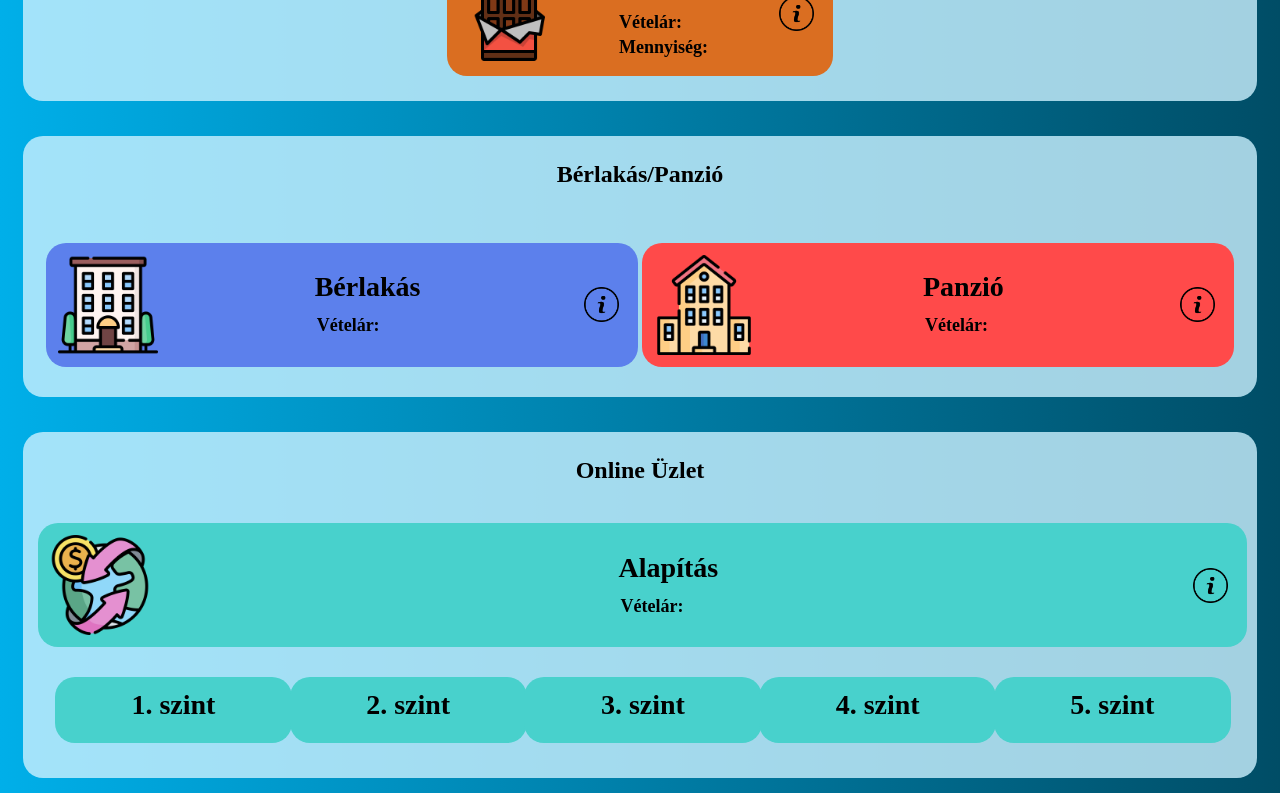
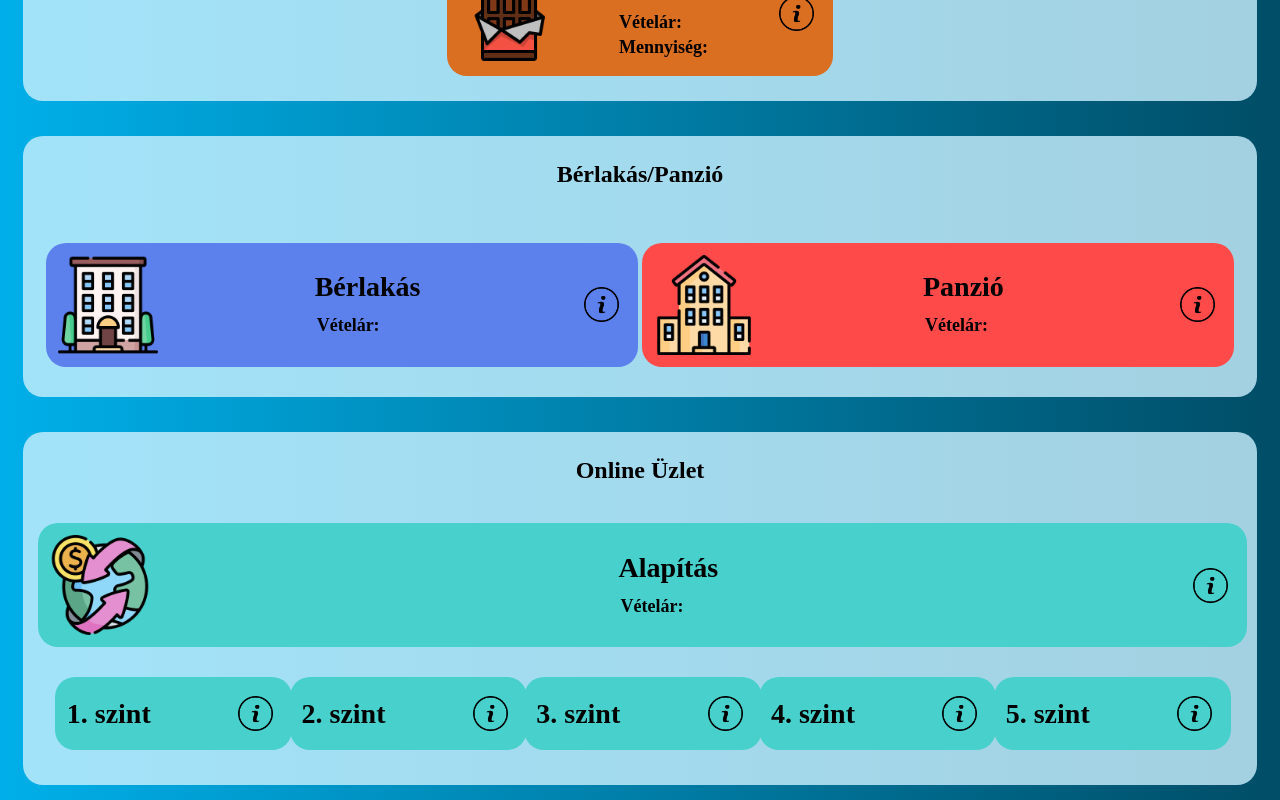
Before and after one commit to dvd2001/MyFirstMillion, an Angular app: page /game in a window 1280 px wide. Shown: the part 397-1197 px from the top of the page. Built offline with nearby package versions, Linux system fonts and the light colour scheme.

Commit message:
online level info adjustment

```diff
--- a/src/app/components/game-page/game-page.css
+++ b/src/app/components/game-page/game-page.css
@@ -34,6 +34,10 @@ h2 {
     margin: 0px;
     margin-bottom: 10px;
     font-size: 28px;
+}
+
+.level {
+    margin: 0px;
 }
 
 .container {
@@ -109,6 +113,7 @@ h2 {
 
 .icon {
     height: 100px;
+    align-self: center;
 }
 
 .info {
@@ -137,7 +142,6 @@ h2 {
     flex-direction: column;
     flex-wrap: wrap;
     align-self: center;
-    align-items: center;
     padding: 0px;
     margin: 0px;
     width: fit-content;
@@ -153,10 +157,6 @@ h2 {
     padding: 0px;
     height: fit-content;
     width: 100%;
-}
-
-.level {
-    justify-content: center;
 }
 
 .title {
@@ -272,7 +272,7 @@ h2 {
     }
 
     .icon {
-        height: 60px;
+        height: 50px;
     }
 
     .info {
--- a/src/app/components/game-page/game-page.html
+++ b/src/app/components/game-page/game-page.html
@@ -124,42 +124,62 @@
         </div>
         <div id="levels" class="container">
             <div class="listContainer onlineList mobileList">
-                <div class="online level cards" id="level1">
+                <div class="online cards" id="level1">
                     <div class="text">
-                        <h2>1. szint</h2>
+                        <h2 class="level">1. szint</h2>
                     </div>
+                    <button class="infoBtn" (click)="level1Info()">
+                        <img [src]="themeService.getTheme()() === 'light' ? 'assets/images/info.png' : 'assets/images/infoWhite.png'"
+                            alt="Information" class="info">
+                    </button>
                 </div>
                 <div *ngIf="showLevel1" id="level1List" class="lists bgOnlineList"></div>
             </div>
             <div class="listContainer onlineList mobileList">
-                <div class="online level cards" id="level2">
+                <div class="online cards" id="level2">
                     <div class="text">
-                        <h2>2. szint</h2>
+                        <h2 class="level">2. szint</h2>
                     </div>
+                    <button class="infoBtn" (click)="level2Info()">
+                        <img [src]="themeService.getTheme()() === 'light' ? 'assets/images/info.png' : 'assets/images/infoWhite.png'"
+                            alt="Information" class="info">
+                    </button>
                 </div>
                 <div *ngIf="showLevel2" id="level2List" class="lists bgOnlineList"></div>
             </div>
             <div class="listContainer onlineList mobileList">
-                <div class="online level cards" id="level3">
+                <div class="online cards" id="level3">
                     <div class="text">
-                        <h2>3. szint</h2>
+                        <h2 class="level">3. szint</h2>
                     </div>
+                    <button class="infoBtn" (click)="level3Info()">
+                        <img [src]="themeService.getTheme()() === 'light' ? 'assets/images/info.png' : 'assets/images/infoWhite.png'"
+                            alt="Information" class="info">
+                    </button>
                 </div>
                 <div *ngIf="showLevel3" id="level3List" class="lists bgOnlineList"></div>
             </div>
             <div class="listContainer onlineList mobileList">
-                <div class="online level cards" id="level4">
+                <div class="online cards" id="level4">
                     <div class="text">
-                        <h2>4. szint</h2>
+                        <h2 class="level">4. szint</h2>
                     </div>
+                    <button class="infoBtn" (click)="level4Info()">
+                        <img [src]="themeService.getTheme()() === 'light' ? 'assets/images/info.png' : 'assets/images/infoWhite.png'"
+                            alt="Information" class="info">
+                    </button>
                 </div>
                 <div *ngIf="showLevel4" id="level4List" class="lists bgOnlineList"></div>
             </div>
             <div class="listContainer onlineList mobileList">
-                <div class="online level cards" id="level5">
+                <div class="online cards" id="level5">
                     <div class="text">
-                        <h2>5. szint</h2>
+                        <h2 class="level">5. szint</h2>
                     </div>
+                    <button class="infoBtn" (click)="level5Info()">
+                        <img [src]="themeService.getTheme()() === 'light' ? 'assets/images/info.png' : 'assets/images/infoWhite.png'"
+                            alt="Information" class="info">
+                    </button>
                 </div>
                 <div *ngIf="showLevel5" id="level5List" class="lists bgOnlineList"></div>
             </div>
--- a/src/app/components/game-page/game-page.ts
+++ b/src/app/components/game-page/game-page.ts
@@ -69,4 +69,24 @@ export class GamePage implements OnInit {
   onlineInfo(): void {
     console.log('Online Info');
   }
+
+  level1Info(): void {
+    console.log('Level 1 Info');
+  }
+
+  level2Info(): void {
+    console.log('Level 1 Info');
+  }
+
+  level3Info(): void {
+    console.log('Level 1 Info');
+  }
+
+  level4Info(): void {
+    console.log('Level 1 Info');
+  }
+
+  level5Info(): void {
+    console.log('Level 1 Info');
+  }
 }
```
